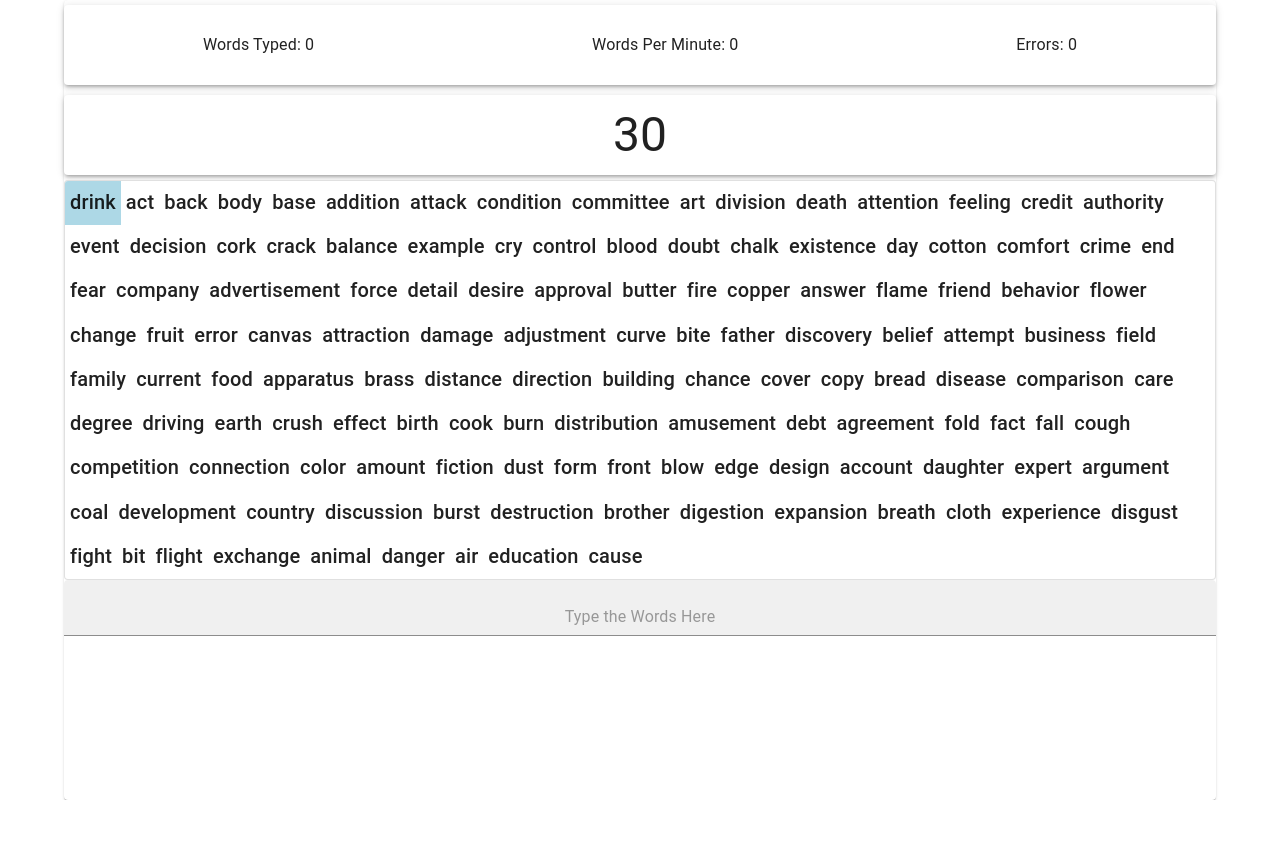
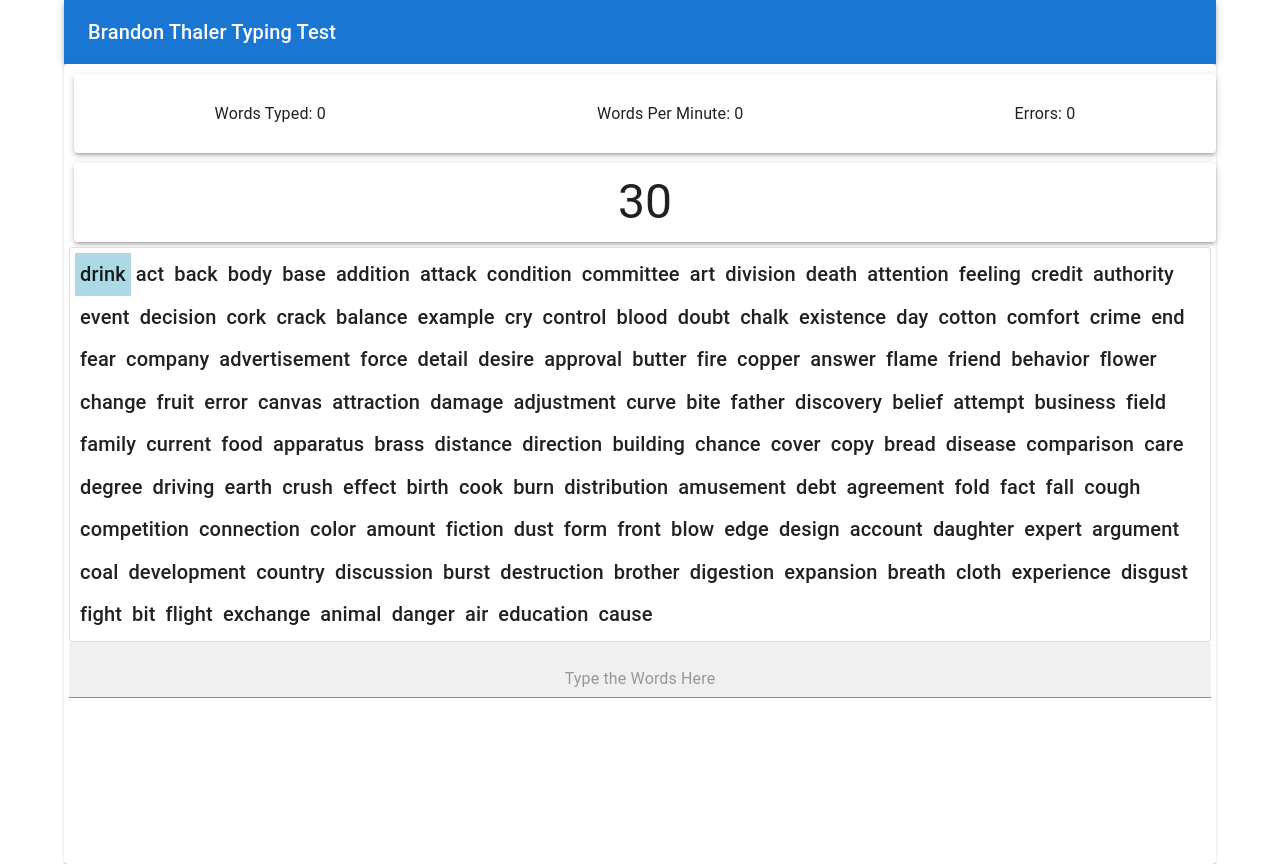
Before and after one commit to bthaler23/doorLoop-typing-test, a React (Create React App) app: page / in a window 1280 px wide. Before the commit the page ends 800 px from the top, so only its background shows below. Built offline with nearby package versions, Linux system fonts and the light colour scheme.

Commit message:
Small Styling

```diff
--- a/src/App.tsx
+++ b/src/App.tsx
@@ -1,8 +1,6 @@
 import React from 'react';
-import { TypingTest, Containers } from 'components'
+import { TypingTest, Containers, Header } from 'components'
 import CssBaseline from '@mui/material/CssBaseline';
-import AppBar from '@mui/material/AppBar';
-
 
 import { wordBank } from './utils/constants';
 
@@ -14,7 +12,7 @@ function App() {
 
   return (
       <Containers.Page>
-        <AppBar />
+        <Header />
         <CssBaseline />
         <TypingTest wordBank={shuffledWordBank} />
       </Containers.Page>
--- a/src/components/containers.tsx
+++ b/src/components/containers.tsx
@@ -11,6 +11,7 @@ export const Base = styled(Paper)<any>`
   display: flex;
   height: ${({ height = '100%'}) => height };
   width: ${({ width = '100%'}) => width };
+  padding: 5px;
 `
 
 export const Column = styled(Base)`
@@ -21,6 +22,6 @@ export const Row = styled(Base)`
   flex-direction: row;
   justify-content: space-around;
   align-items: center;
-  margin: 5px 0;
+  margin: 5px;
 
 `
--- /dev/null
+++ b/src/components/header/index.tsx
@@ -0,0 +1,19 @@
+import * as React from 'react';
+import AppBar from '@mui/material/AppBar';
+import Box from '@mui/material/Box';
+import Toolbar from '@mui/material/Toolbar';
+import Typography from '@mui/material/Typography';
+import Button from '@mui/material/Button';
+import IconButton from '@mui/material/IconButton';
+
+export default () => {
+  return (
+      <AppBar position='static'>
+        <Toolbar>
+          <Typography variant="h6" component="div" sx={{ flexGrow: 1 }}>
+            Brandon Thaler Typing Test
+          </Typography>
+        </Toolbar>
+      </AppBar>
+  );
+}
--- a/src/components/index.tsx
+++ b/src/components/index.tsx
@@ -1,3 +1,4 @@
 export { default as TypingTest } from './typingTest';
+export { default as Header } from './header';
 export * as Containers from './containers';
 export * as Inputs from './inputs';
```
